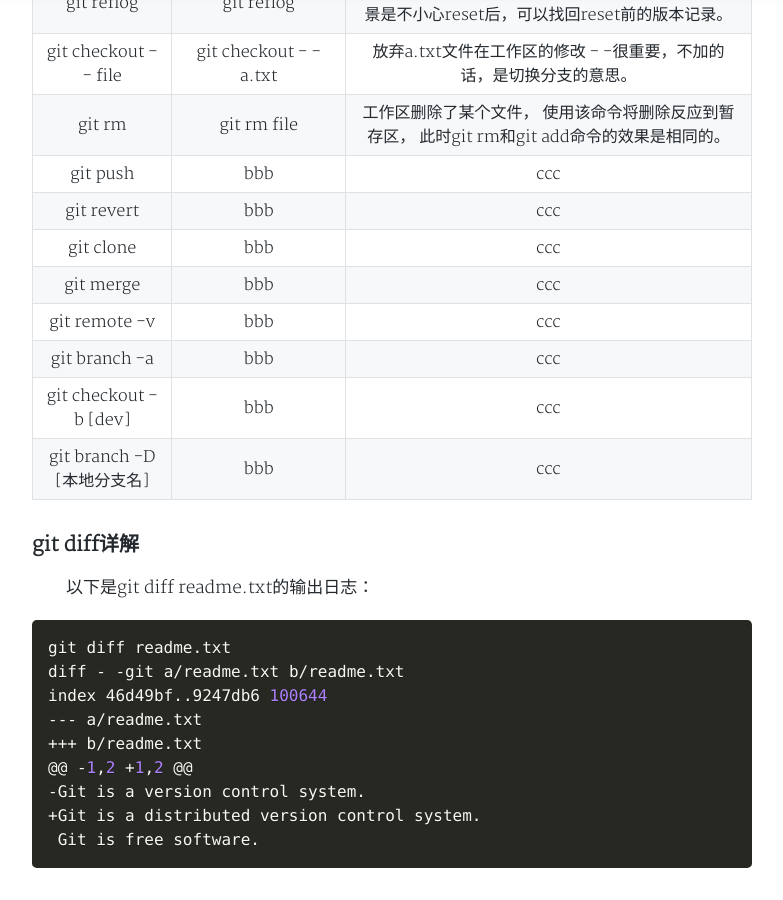
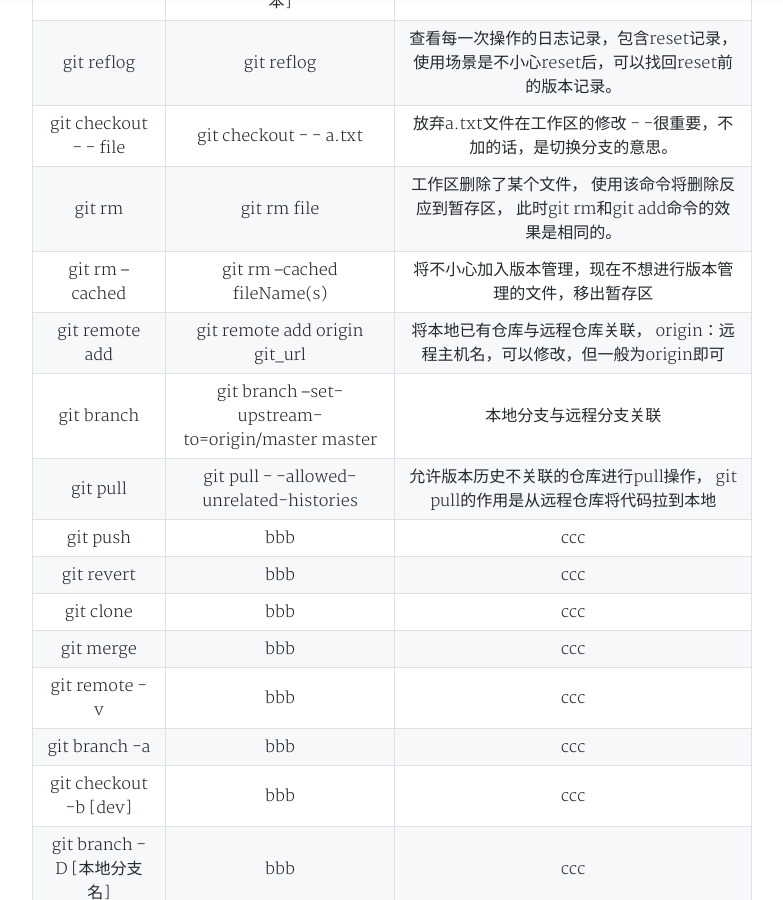
Before and after one commit to yeslsl/never-ever-ver-er-r.github.io, a Jekyll site: the page built from _posts/2019-07-01-git命令汇总及使用.md, in a window 1280 px wide and 900 px high, scrolled down 2184 px. Shown: the whole window, without its empty margins (248-1031 px from the left). Built offline with Jekyll 4.4.1, drawn with Linux system fonts in a browser that asks for light colours; nearby versions of some CDN libraries; a style sheet for code colours, icons or effects is not loaded; some of the changed text lies outside the part shown.

Commit message:
git 关联本地和远程仓库

````diff
--- a/_posts/2019-07-01-git命令汇总及使用.md
+++ b/_posts/2019-07-01-git命令汇总及使用.md
@@ -63,6 +63,10 @@
 |git reflog|git reflog|查看每一次操作的日志记录，包含reset记录，使用场景是不小心reset后，可以找回reset前的版本记录。|
 |git checkout - - file|git checkout - - a.txt|放弃a.txt文件在工作区的修改 - -很重要，不加的话，是切换分支的意思。|
 |git rm|git rm file|工作区删除了某个文件， 使用该命令将删除反应到暂存区， 此时git rm和git add命令的效果是相同的。|
+|git rm --cached|git rm --cached fileName(s)|将不小心加入版本管理，现在不想进行版本管理的文件，移出暂存区|
+|git remote add|git remote add origin git_url|将本地已有仓库与远程仓库关联， origin：远程主机名，可以修改，但一般为origin即可|
+|git branch|git branch  --set-upstream-to=origin/master master|本地分支与远程分支关联|
+|git pull|git pull - -allowed-unrelated-histories|允许版本历史不关联的仓库进行pull操作， git pull的作用是从远程仓库将代码拉到本地|
 |git push|bbb|ccc|
 |git revert|bbb|ccc|
 |git clone|bbb|ccc|
@@ -167,3 +171,10 @@
 git reset - -mixed commit_id // 会保留当前版本工作区和缓存区的文件以及版本之间新添加的文件在工作区中，当前版本工作区的文件也会添加到回退到版本的工作区中。
 git reset - -soft commit_id // 回退到的版本会将当前版本缓存区与版本之间新添加的文件放到回退到版本的缓存区中，当前版本中的工作区中的文件放到回退到版本的工作区中。
 ```
+### 如何将本地已有的分支与远程已有的分支进行关联
+　　注意： 本地分支工作区和暂存区必须是空的，而且本地仓库必须有内容，否则无法关联。
+1. git remote add origin git_url；
+2. git remote -v可以查看是否远程仓库是否关联成功；
+3. git branch --set-upstream-to=origin/master master 关联本地master和远程master
+4. git pull origin master --allow-unrelated-histories
+5. git push origin master
````
